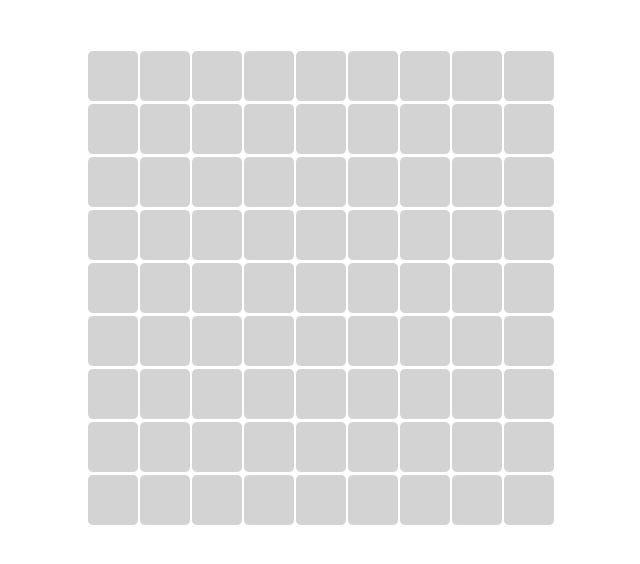
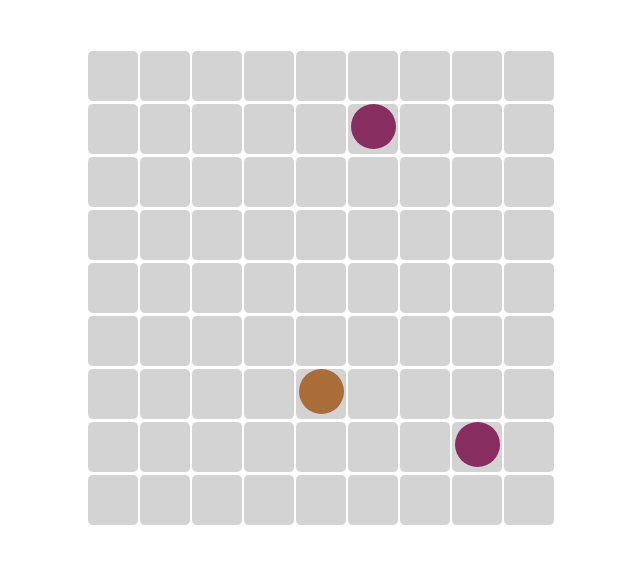
Before and after one commit to ZofiaOkninska/SchoolProjects, a plain HTML site: page BubbleGame/index.html in a window 1280 px wide. Shown: the whole page, without its empty margins (319-959 px from the left). Drawn offline with Linux system fonts and the light colour scheme.

Commit message:
Add addNextRoundBubbles functionality

```diff
--- a/BubbleGame/index.html
+++ b/BubbleGame/index.html
@@ -28,6 +28,7 @@
       width: 45px;
       height: 45px;
       border-radius: 50%;
+      background-color: black;
     }
   </style>
 </head>
@@ -36,59 +37,104 @@
   <div id="board"></div>
 
   <script>
+    //#######################implementing#classes###############################
+
+    //is Bubble class
+    function Bubble(htmlElement, position) {
+      this.htmlElement = htmlElement;
+      this.position = position;
+
+      this.isSelected = false; //nie isSelected jeżeli isSurrounded
+      this.isSurrounded = false;
+    }
+
     //is Cell class
-    function Cell(htmlElement) {
+    function Cell(htmlElement, position) {
       this.htmlElement = htmlElement;
+      this.position = position;
+
       this.bubble = null;
       this.isEmpty = true;
     }
 
-    //adds a div with css-class to specified destination
-    function addDiv(className, destination) {
-      var div = document.createElement("div");
-      div.classList.add(className);
-      document.getElementById(destination).appendChild(div);
-      return div;
-    };
-
     //is Board class
     function Board(boardRowCount) {
-      //creates cells object-array
-      this.cells = createObjectsArray(Cell, boardRowCount);
+      var board = document.getElementById("board");
+
+      //creates 2-dimensional "cells" object-array (row "boardRowCount" times)
+      //and objects's addHmtlElement(of "cell" className, of "board" appendChild_destination)
+      this.cells = createObjectsArray(Cell, boardRowCount, "cell", board);
     }
 
-    //is creator of objects-array (with its's own dives)
-    function createObjectsArray(objectName, count) {
+    //creates 2-dimensional objects-array (row "count" times)
+    //and objects's : addHmtlElement(className, appendChild_destination), "position" property
+    function createObjectsArray(objectName, count, className, appendChild_destination) {
       var array = [count];
       for (var i = 0; i < count; i++) {
         array[i] = [count];
         for (var j = 0; j < count; j++) {
-          array[i][j] = new objectName(addDiv("cell", "board"));
+          array[i][j] = new objectName(addHtmlElement(className, appendChild_destination), i + "" + j);
         }
       }
       return array;
     }
 
-    //is Bubble class
-    function Bubble(bubbleHtmlElement, position, color) {
-      this.htmlElement = bubbleHtmlElement;
-      this.position = position;
-      this.color = color;
+    //adds div-hmtlElement with css-class to specified destination
+    function addHtmlElement(className, destination) {
+      var div = document.createElement("div");
+      div.classList.add(className);
+      destination.appendChild(div);
+      return div;
+    };
 
-      this.isSelected = false;
-      this.isSurrounded = false;
+    //#####################bubbles#adding#functionality#########################
 
-      // function() {
-      //   var colors = ["#AA3939", "#882D60", "#AA6C39", "#277552", "#2C4770", "#AA6439", "#86AF34"];
-      //   return colors[Math.floor(Math.random() * colors.length)];
-      // }
+    //adds three bubbles to next round of random position & color
+    function addNextRoundBubbles(cellsArray, colors) {
+      for (var i = 0; i < 3; i++) {
+        //get random cell
+        var element = getRandomIndexFromArray(getEmptyCellsArray(cellsArray));
+
+        //set cell bubble and add it to bubbles array
+        element.bubble = new Bubble(addHtmlElement("bubble", element.htmlElement), element.position);
+        element.isEmpty = false;
+        // bubbles = [];
+        // bubbles.push(element.bubble)
+        // console.log(bubbles)
+
+        //get random color and set it in bubble
+        var color = getRandomIndexFromArray(colors);
+        element.bubble.htmlElement.style.backgroundColor = color;
+      }
     }
 
-    //############################
+    //gets all empty cells form board
+    function getEmptyCellsArray(cellsArray) {
+      var emptyCells = [];
+      for (var i = 0; i < cellsArray.length; i++) {
+        for (var j = 0; j < cellsArray.length; j++)
+          if (cellsArray[i][j].isEmpty) {
+            emptyCells.push(cellsArray[i][j]);
+          }
+      }
+      return emptyCells;
+    }
+
+    //returns random index form given array
+    function getRandomIndexFromArray(array) {
+      return array[Math.floor(Math.random() * array.length)];
+    }
+
+    //###############################initialize#################################
 
     function init() {
+      var colors = ["#AA3939", "#882D60", "#AA6C39", "#277552", "#2C4770", "#AA6439", "#86AF34"];
       var board = new Board(9);
       console.log(board)
+
+      if (true) {
+        addNextRoundBubbles(board.cells, colors);
+      }
     }
 
     init();
```
